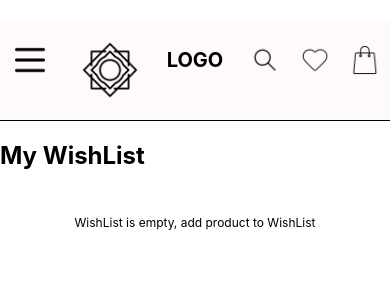
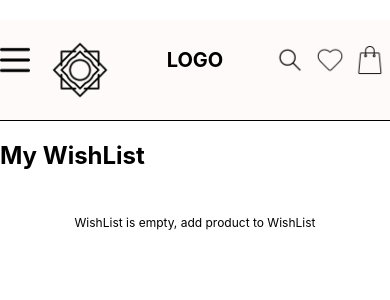
Before and after one commit to Deepthi120-ai/appscrip-task-deepthi-b, a React (Create React App) app: page /wishlist in a window 390 px wide. Shown: the top 300 px of the page. Built offline with nearby package versions, Linux system fonts and the light colour scheme.

Commit message:
third commit

```diff
--- a/src/componants/Navbar/index.jsx
+++ b/src/componants/Navbar/index.jsx
@@ -76,7 +76,7 @@ export const Navbar = () => {
                 <h4>SKILLS</h4>
                 <h4>STORIES</h4>
                 <h4>ABOUT</h4>
-                <h4 onClick={()=> navigate('/contact')}>CONTACT US</h4>
+                <h4>CONTACT US</h4>
             </div>
         </header>
 
--- a/src/index.css
+++ b/src/index.css
@@ -429,7 +429,7 @@ code {
   }
   .menu-icon {
     display: block; /* Show hamburger menu */
-    margin: 25px 15px ;
+    margin: 25px 0px;
     height:30px;
     width:30px;
   }
@@ -439,6 +439,7 @@ code {
   .nav-icon{
     height:30px;
     width:30px;
+    margin:25px 5px;
   }
   .login{
     display:none;
@@ -499,12 +500,12 @@ code {
     width:30vw;
   }
   .card-title{
-    width:10em;
+    width:7em;
     word-wrap:break-word;
     overflow:hidden;
   }
   .auth-options{
-    width:10em;
+    width:7em;
     word-wrap:break-word;
     overflow:hidden;
   }
```
